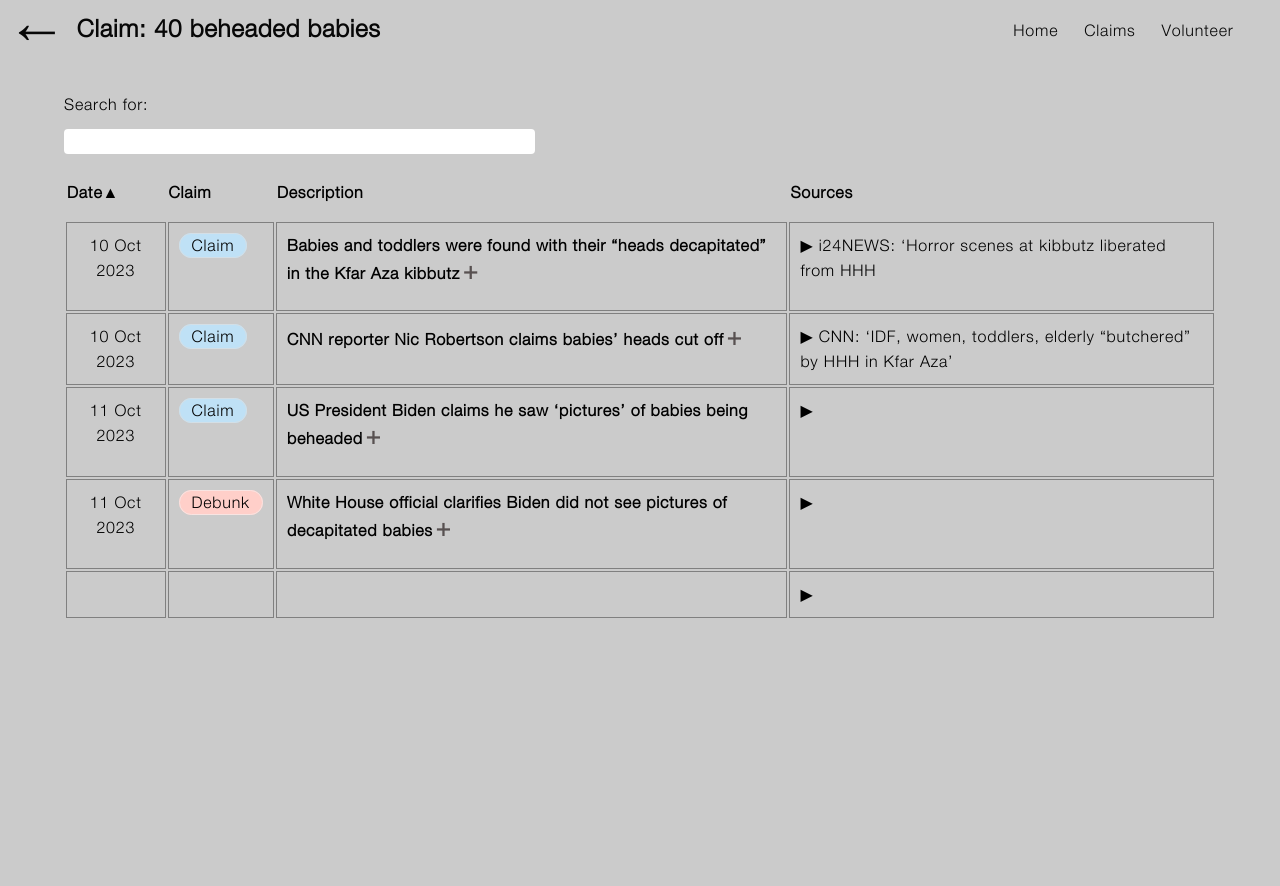
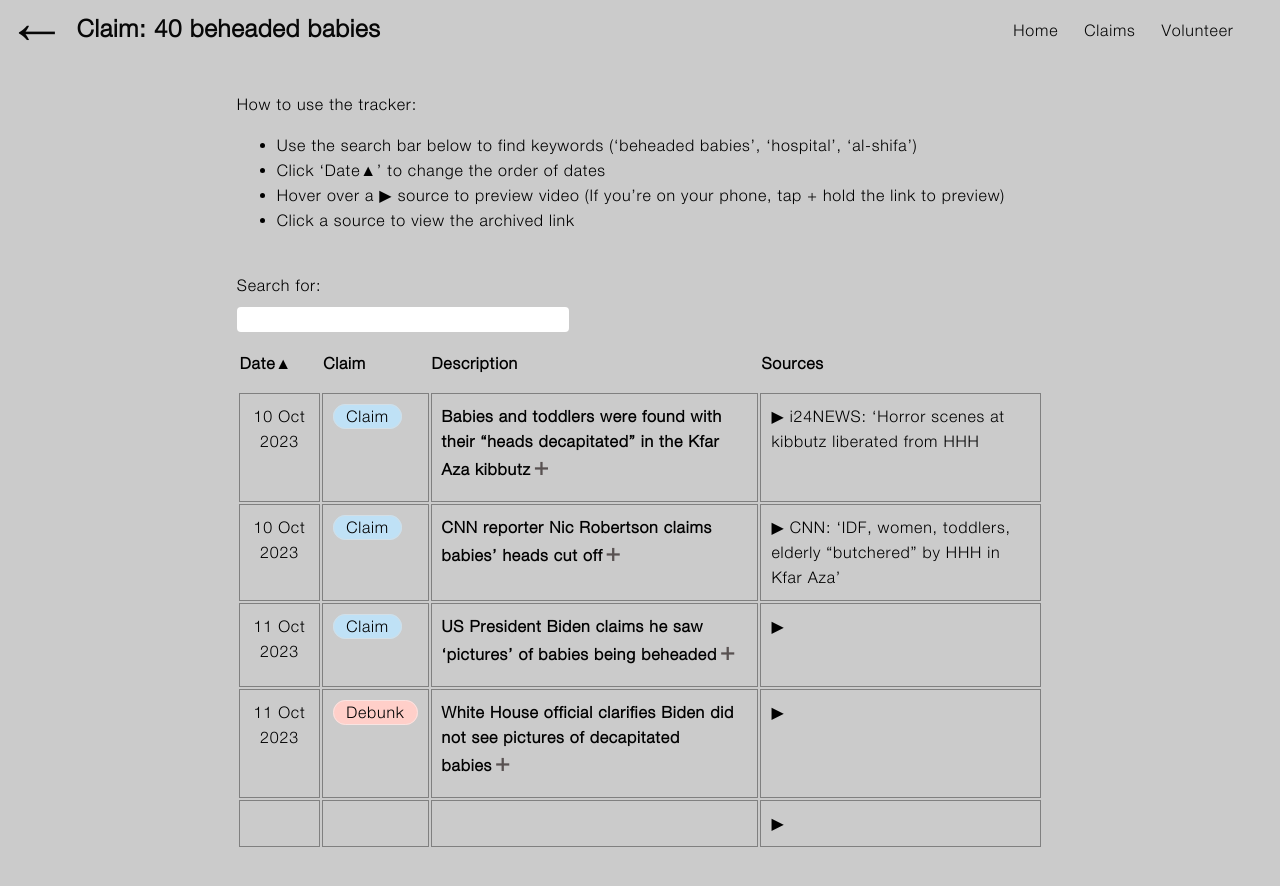
Before and after one commit to tamtzekin/hasbara-tracker, a React (Create React App) app: page /claim-a in a window 1280 px wide. Shown: the top 886 px of the page. Before the commit the page ends 800 px from the top, so only its background shows below. Built offline with nearby package versions, Linux system fonts and the light colour scheme.

Commit message:
tracker is more centred, added instructions

```diff
--- a/src/components/ClaimA.js
+++ b/src/components/ClaimA.js
@@ -192,12 +192,18 @@ console.log("data" + data);
             </span>
 
         <div class="tracker-container">
+            How to use the tracker:
+            <ul>
+            <li>Use the search bar below to find keywords (‘beheaded babies’, ‘hospital’, ‘al-shifa’)</li>
+            <li>Click ‘Date▲’ to change the order of dates</li>
+            <li>Hover over a ▶ source  to preview video (If you’re on your phone, tap + hold the link to preview)</li>
+            <li>Click a source to view the archived link</li>
+            </ul>
             <SearchBar filter={globalFilter || ''} setFilter={setGlobalFilter} />
 
         <div>
             <table {...getTableProps()}>
             <thead>
-
                 {/* Map the headers out */}
                 {headerGroups.map((headerGroup) => (
                     <tr {...headerGroup.getHeaderGroupProps()}>
--- a/src/components/ClaimPage.css
+++ b/src/components/ClaimPage.css
@@ -219,6 +219,9 @@ table.a:hover {
 
 .tracker-container {
    margin-top: 8%;
+   width: 70%;
+   margin-left: 15%;
+   margin-right: 15%;
 }
 
 .modal-overlay {
```
